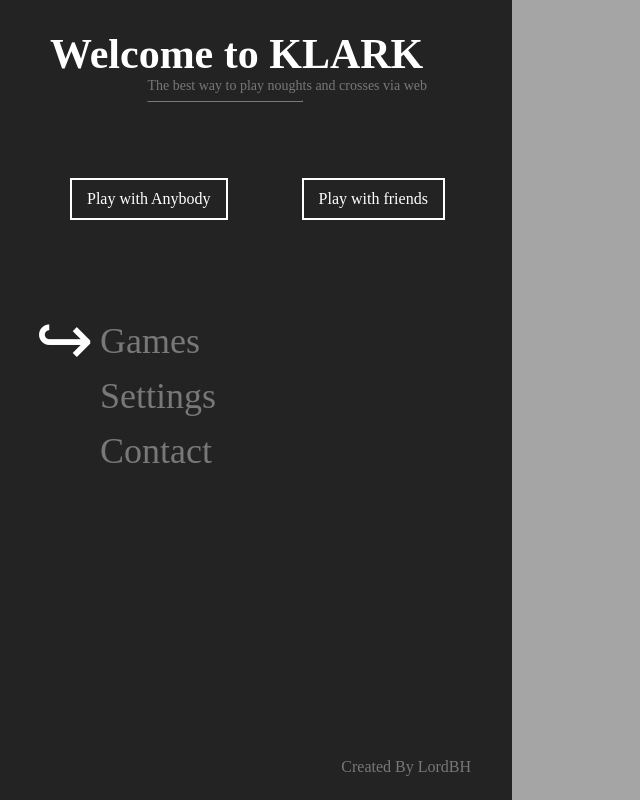
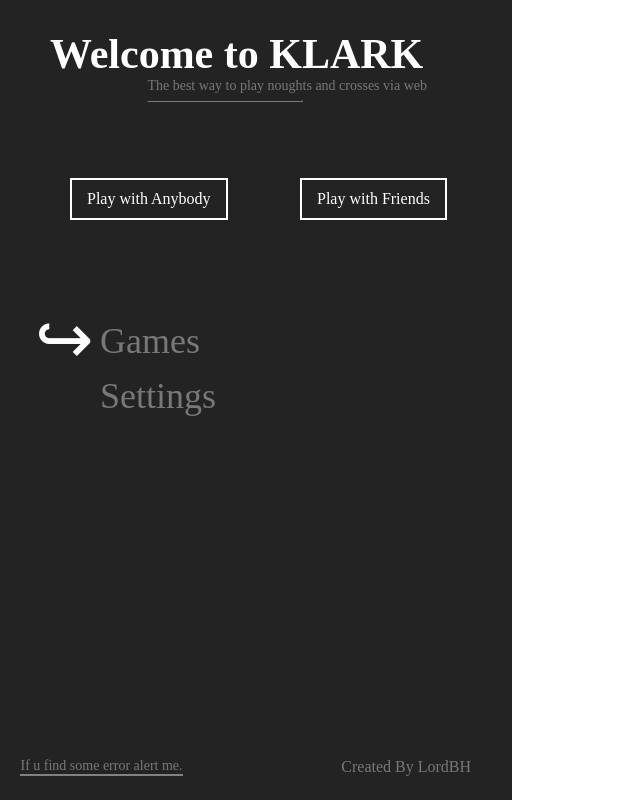
Before and after one commit to LordBH/Klark, a Flask app: page / in a window 1280 px wide. Shown: the whole page, without its empty margins (0-640 px from the left). Run offline with Flask 2, Linux system fonts and the light colour scheme; some libraries are stand-ins or nearby versions.

Commit message:
Create form for send e-mail if alerting error

```diff
--- a/app/static/core/css/main.css
+++ b/app/static/core/css/main.css
@@ -1,56 +1,48 @@
-body{
+body {
     margin: 0;
     padding: 0;
 
 }
 
-.wrapper{
+/** wrapper **/
+
+.wrapper {
     position: absolute;
     background-color: #232323;
     width: 40%;
     height: 100%;
 }
 
-.fixed-wrapper{
-    position: fixed;
-    left: 40%;
-    width: 100%;
-    height: 100%;
-    background-color: #a5a5a5;
-}
-
-h1{
+h1 {
     margin: 30px 0 0 50px;
     color: white;
     font-size: 42px;
 }
 
-p{
+p {
     margin: 0;
     font-size: 14px;
     color: #787878
 }
 
-hr{
+hr {
     position: absolute;
     margin-top: 6px;
     width: 55%;
     border-color: #787878;
 }
 
-
-.status{
+.status {
     position: absolute;
     right: 85px;
 }
 
-.menu-bar{
+.menu-bar {
     position: absolute;
     top: 320px;
 }
 
-.menu-bar>ul>li{
-    /*position: absolute;*/
+.menu-bar > ul > li {
     list-style: none;
     font-size: 36px;
     color: #787878;
@@ -58,51 +50,168 @@ hr{
     margin-bottom: 13px;
 
 }
-ul{
+
+ul {
     padding: 0;
     margin: 0;
 }
 
-.menu-bar>ul>li:hover{
+.menu-bar > ul > li:hover {
     color: white;
 }
 
-a{
+a {
     color: inherit;
     text-decoration: none;
 }
 
-.author{
+.author {
     color: #787878;
     position: absolute;
     right: 8%;
     bottom: 3%;
 }
 
+.alert {
+    position: absolute;
+    bottom: 3%;
+    left: 4%;
+    display: inline-block;
+    color: #787878;
+    border-bottom: 2px solid #818181;
+    font-size: 14px;
+    cursor: pointer;
+}
 
-.play{
+.bar {
+    cursor: pointer;
+}
+
+.bar:hover {
+    color: white;
+}
+
+
+
+.play {
     color: white;
     position: relative;
     top: 100px;
 }
-.play:hover{
 
-}
-
-.out-p{
+.out-a, .out-f {
+    position: absolute;
     display: inline-block;
     border: 2px solid white;
     margin-left: 70px;
 }
-.in-p{
+
+.out-f {
+    margin-left: 300px;
+}
+
+.in-a, .in-f {
     padding: 10px 15px;
+    transition: background-color .2s;
+}
+
+.in-a:hover, .in-f:hover {
+    background-color: #393939;
 
 }
 
-.arrow-menu{
+.arrow-menu {
     position: absolute;
-    top: 299px;
+    top: 298px;
     left: 35px;
     color: white;
     font-size: 70px;
 }
+
+/** fix wrapper **/
+
+.fixed-wrapper {
+    position: fixed;
+    left: 40%;
+    width: 60%;
+    height: 100%;
+    background-color: #a5a5a5;
+    font-size: 20px;
+    font-weight: 800;
+
+    display: flex;
+    justify-content: center;
+    align-items: center;
+    flex-wrap: wrap;
+
+    opacity: 0;
+    transition: opacity .4s;
+}
+
+
+.show-div {
+    opacity: 1;
+}
+
+
+/** VIEW **/
+
+
+
+.board{
+    opacity: 1;
+
+}
+
+.set-board{
+
+}
+
+.cont-f {
+
+}
+
+
+.cont-f > form > label {
+    color: #262626;
+    display: inline-block;
+    margin: 25px 0 0 0;
+    padding: 0;
+
+}
+
+.cont-f > form > input {
+    height: 30px;
+    width: 600px;
+    font-size: 16px;
+    outline-color: invert;
+}
+
+/** children **/
+
+
+textarea {
+    height: 200px;
+    width: 600px;
+    font-size: 15px;
+    outline-color: invert;
+}
+
+.d-but {
+    cursor: pointer;
+    width: 150px;
+    border: 2px solid #232323;
+    padding: 10px 0;
+    text-align: center;
+    color: white;
+    background-color: #232323;
+    transition: background-color .2s;
+    margin-top: 5px;
+
+    position: relative;
+    left: 225px;
+}
+
+.d-but:hover {
+    background-color: #787878;
+}
--- a/app/templates/core/wrapper.html
+++ b/app/templates/core/wrapper.html
@@ -6,20 +6,19 @@
     </div>
 
     <div class="play">
-
-        <div class="out-p">
+        <div class="out-a">
             <a href="#">
-                <div class="in-p">
+                <div class="in-a">
                     <div>Play with Anybody</div>
                 </div>
             </a>
         </div>
 
 
-        <div class="out-p">
+        <div class="out-f">
             <a href="#">
-                <div class="in-p">
-                    <div>Play with friends</div>
+                <div class="in-f">
+                    <div>Play with Friends</div>
                 </div>
             </a>
         </div>
@@ -28,14 +27,13 @@
 
     <div class="menu-bar">
         <ul>
-            <li class=""><a id="games" href="">Games</a></li>
-            <li class=""><a id="sett" href="">Settings</a></li>
+            <li class="bar" id="games" onclick="">Games</li>
+            <li class="bar" id="sett">Settings</li>
 {#            {% include 'core/settings.html' %}#}
-            <li class=""><a id="cont" href="">Contact</a></li>
         </ul>
     </div>
 
     <span class="arrow-menu">↪</span>
-
-    <div class="author">Created By LordBH</div>
+    <div class="alert" onclick="showContacts()">If u find some error alert me.</div>
+    <div class="author"><a href="https://github.com/LordBH/">Created By LordBH</a></div>
 </div>
```
